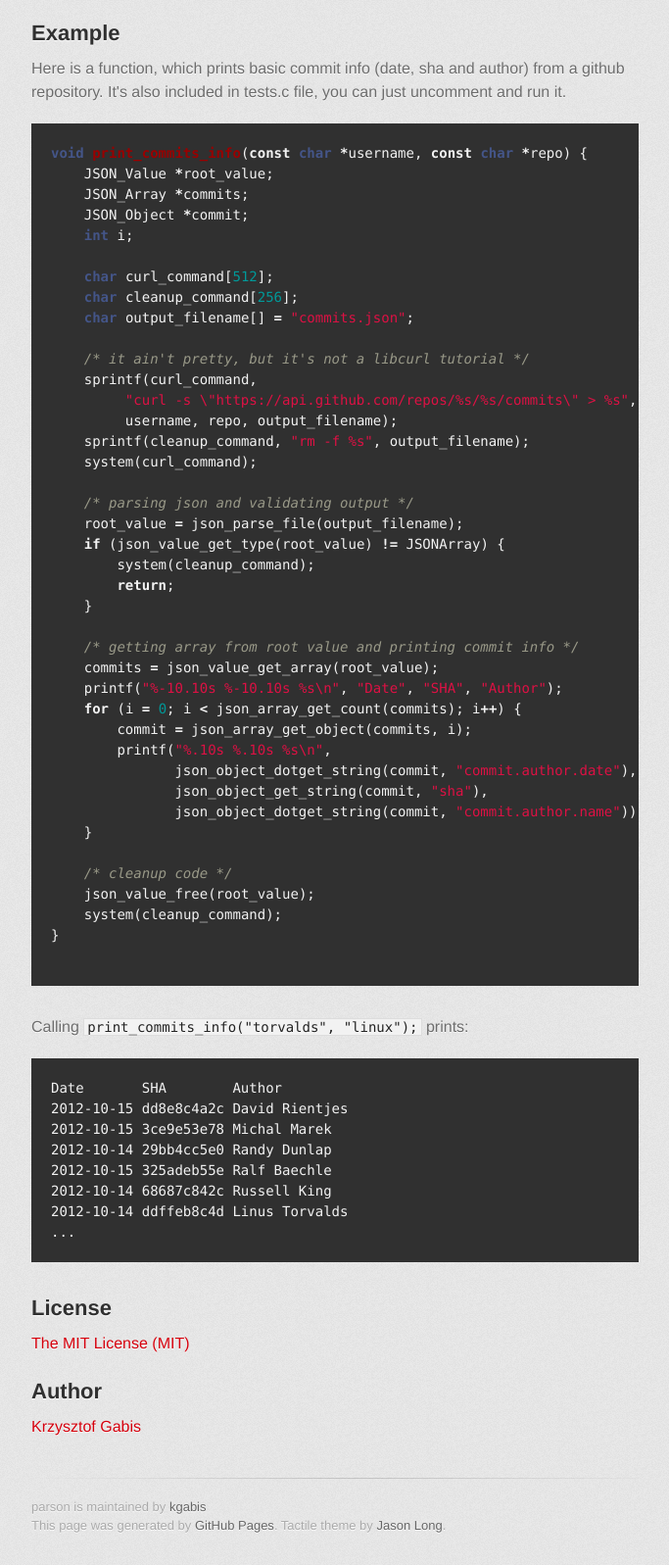
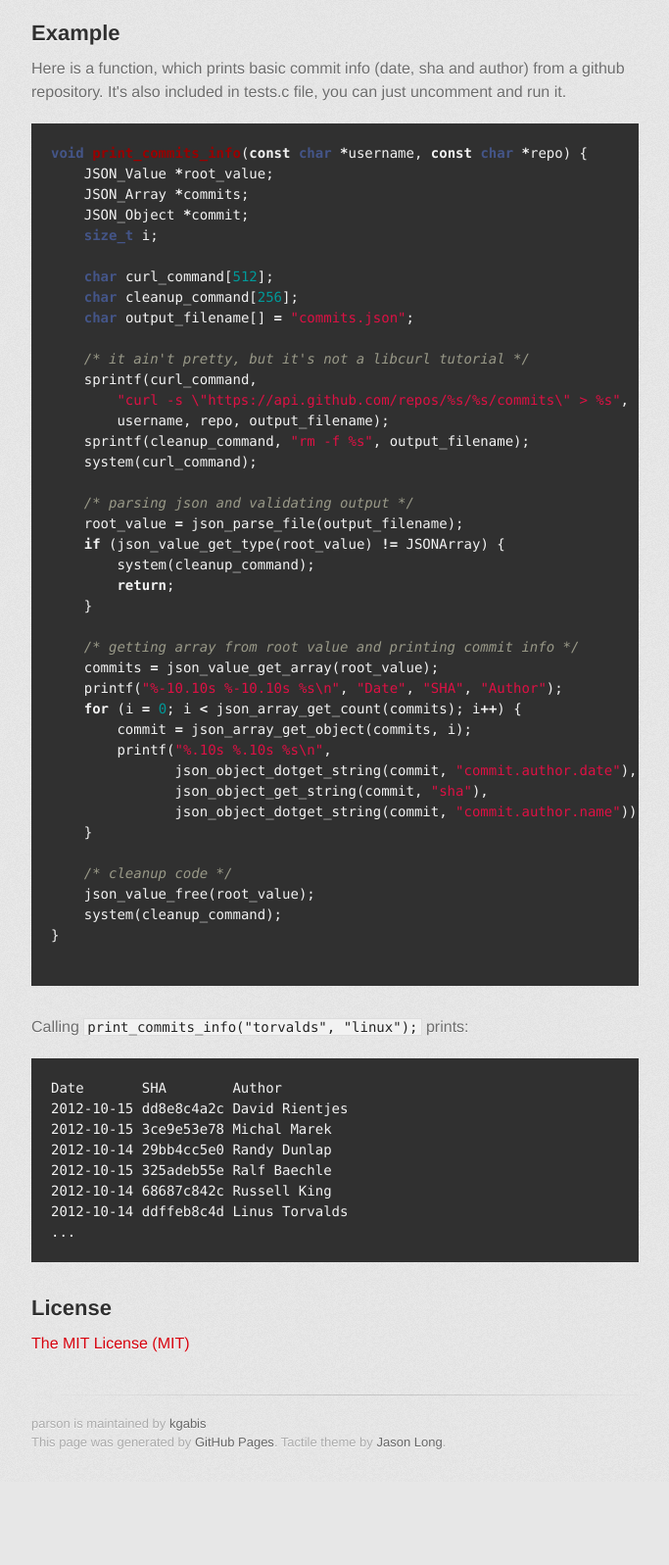
Before and after one commit to kgabis/parson, a plain HTML site: page index.html in a window 1280 px wide. Shown: the part 808-2405 px from the top of the page at 98% size, without its empty margins (298-981 px from the left). After the commit the page ends 2320 px from the top, so only its background shows below. Drawn offline with Linux system fonts and the light colour scheme; a web font is replaced by a local one.

Commit message:
Create gh-pages branch via GitHub

```diff
--- a/index.html
+++ b/index.html
@@ -62,7 +62,7 @@
     <span class="n">JSON_Value</span> <span class="o">*</span><span class="n">root_value</span><span class="p">;</span>
     <span class="n">JSON_Array</span> <span class="o">*</span><span class="n">commits</span><span class="p">;</span>
     <span class="n">JSON_Object</span> <span class="o">*</span><span class="n">commit</span><span class="p">;</span>
-    <span class="kt">int</span> <span class="n">i</span><span class="p">;</span>
+    <span class="kt">size_t</span> <span class="n">i</span><span class="p">;</span>
 
     <span class="kt">char</span> <span class="n">curl_command</span><span class="p">[</span><span class="mi">512</span><span class="p">];</span>
     <span class="kt">char</span> <span class="n">cleanup_command</span><span class="p">[</span><span class="mi">256</span><span class="p">];</span>
@@ -70,8 +70,8 @@
 
     <span class="cm">/* it ain't pretty, but it's not a libcurl tutorial */</span>
     <span class="n">sprintf</span><span class="p">(</span><span class="n">curl_command</span><span class="p">,</span>
-         <span class="s">"curl -s </span><span class="se">\"</span><span class="s">https://api.github.com/repos/%s/%s/commits</span><span class="se">\"</span><span class="s"> &gt; %s"</span><span class="p">,</span>
-         <span class="n">username</span><span class="p">,</span> <span class="n">repo</span><span class="p">,</span> <span class="n">output_filename</span><span class="p">);</span>
+        <span class="s">"curl -s </span><span class="se">\"</span><span class="s">https://api.github.com/repos/%s/%s/commits</span><span class="se">\"</span><span class="s"> &gt; %s"</span><span class="p">,</span>
+        <span class="n">username</span><span class="p">,</span> <span class="n">repo</span><span class="p">,</span> <span class="n">output_filename</span><span class="p">);</span>
     <span class="n">sprintf</span><span class="p">(</span><span class="n">cleanup_command</span><span class="p">,</span> <span class="s">"rm -f %s"</span><span class="p">,</span> <span class="n">output_filename</span><span class="p">);</span>
     <span class="n">system</span><span class="p">(</span><span class="n">curl_command</span><span class="p">);</span>
 
@@ -115,10 +115,6 @@
 <h2>License</h2>
 
 <p><a href="http://opensource.org/licenses/mit-license.php">The MIT License (MIT)</a></p>
-
-<h2>Author</h2>
-
-<p><a href="http://kgabis.github.com/">Krzysztof Gabis</a></p>
         </section>
 
         <footer>
```
Also changed, not shown: params.json (+1 -1 lines).
